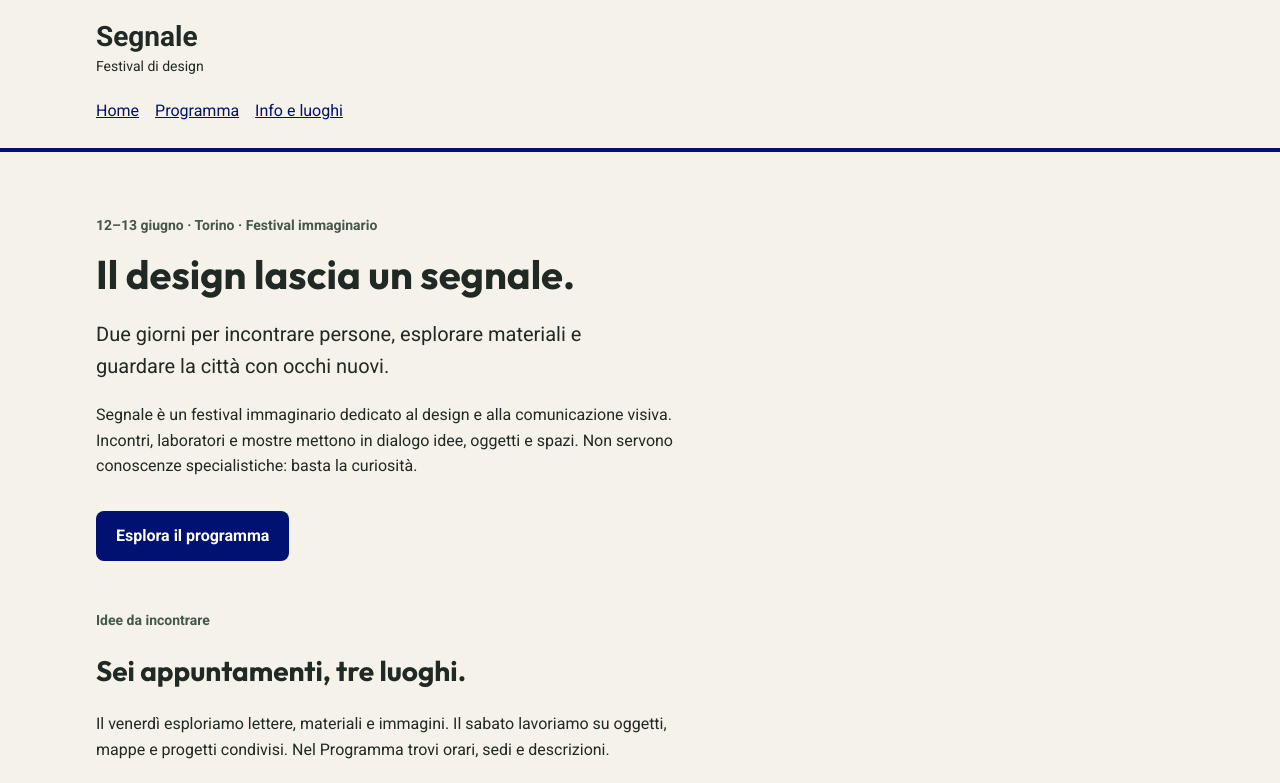
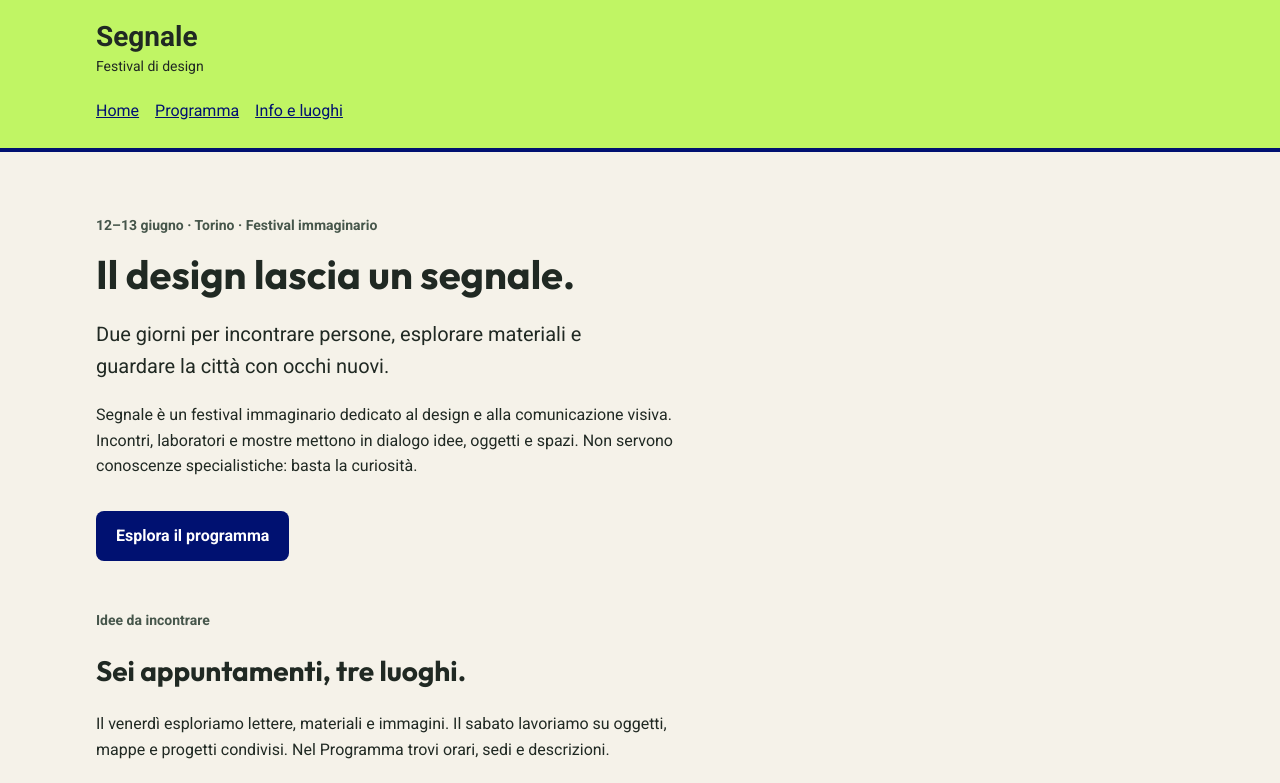
Before and after one commit to gialloanna/festival-segnale-2, a plain HTML site: page index.html in a window 1280 px wide. Shown: the top 783 px of the page. Drawn offline with Linux system fonts and the light colour scheme.

Commit message:
intestazione sticky

```diff
--- a/style.css
+++ b/style.css
@@ -44,8 +44,12 @@ a:focus-visible {
 }
 
 .site-header {
+  position: sticky;
+  top: 0;
+  z-index: 1000;
   padding: 1.25rem 0;
   border-bottom: 4px solid var(--colore-primario);
+  background: #c0f564;
 }
 
 .brand {
```
